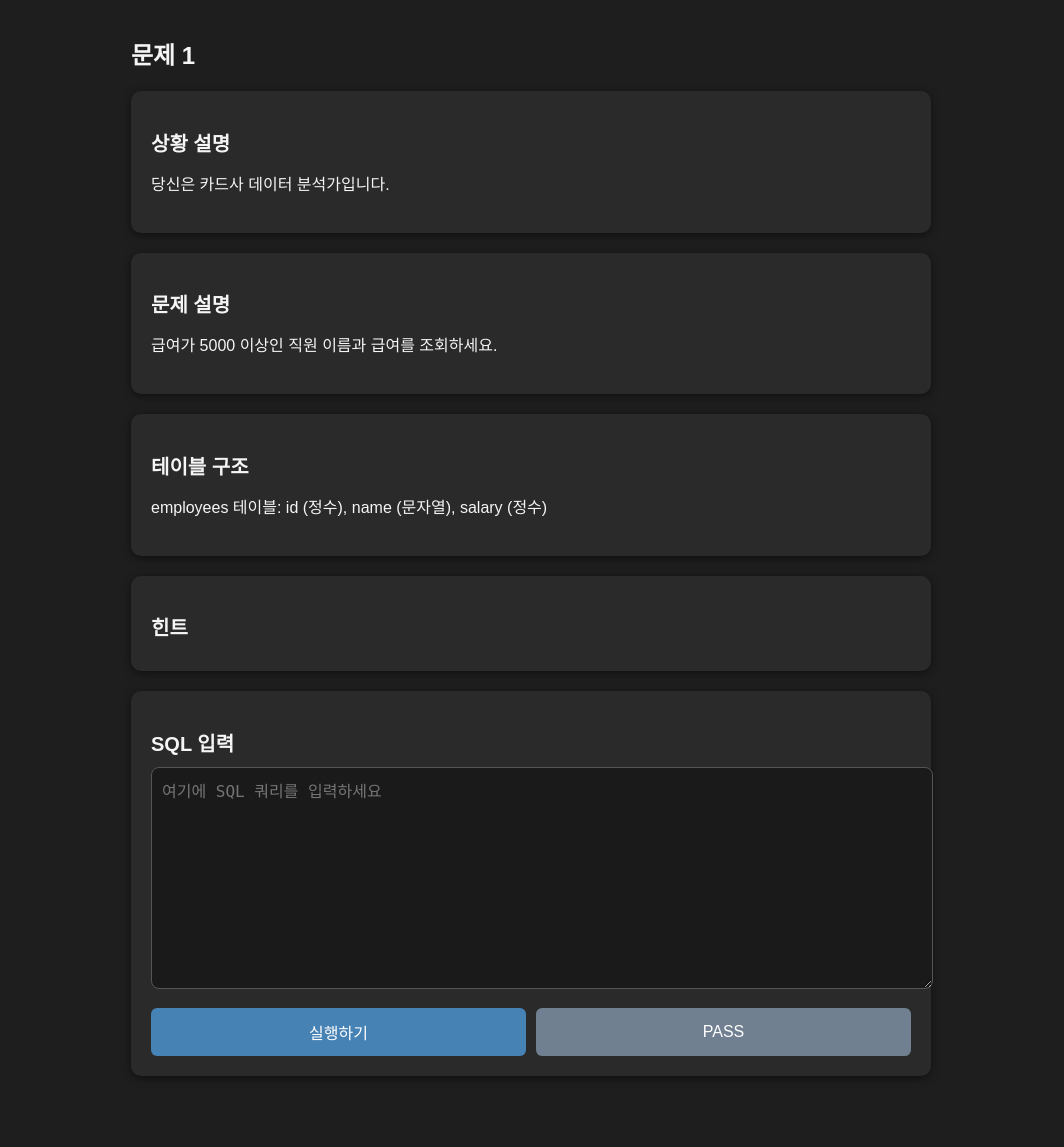
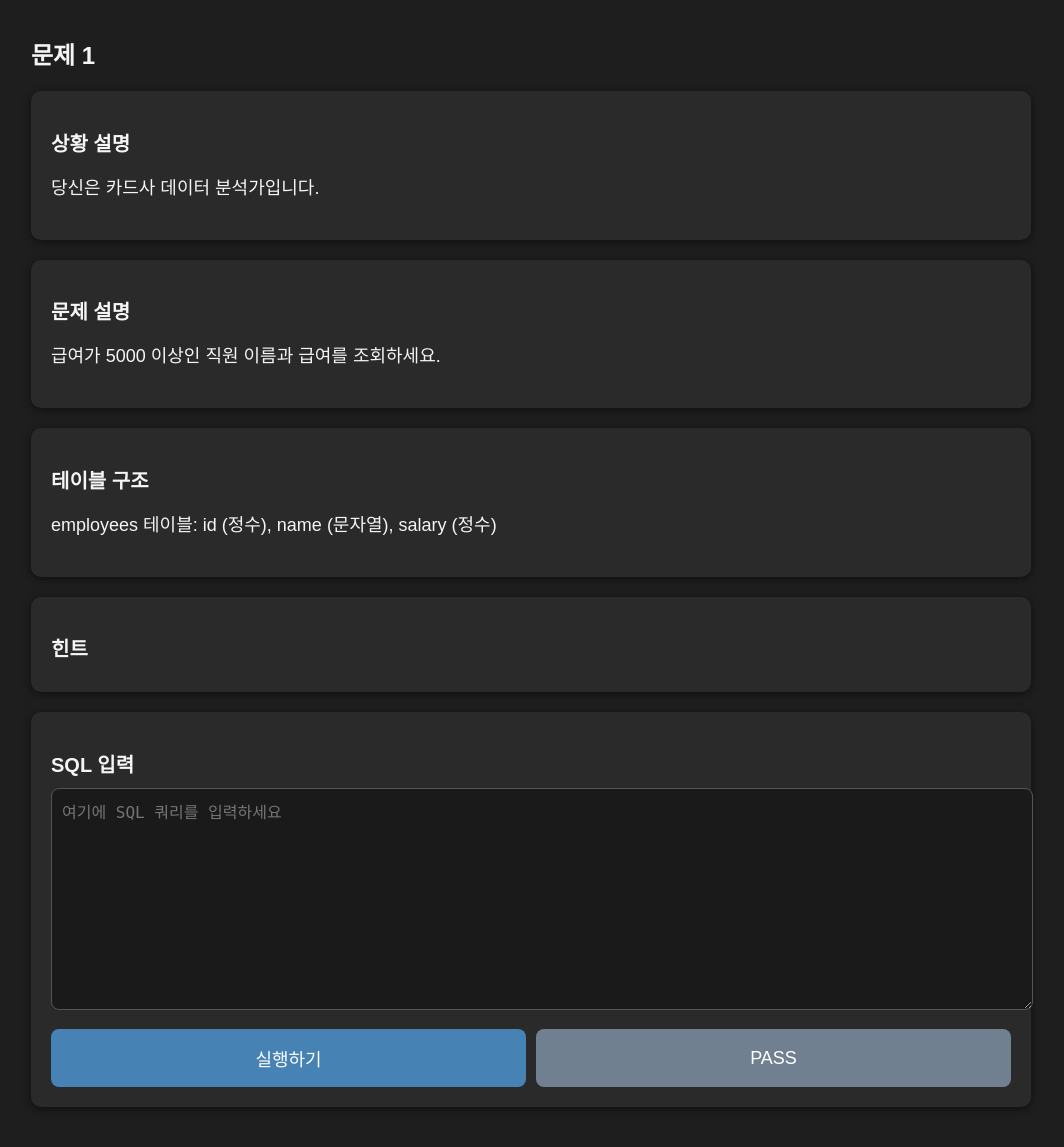
Before and after one commit to melonshoping/sql-quiz-starter, a Flask app: page /quiz/1 in a window 1280 px wide. Shown: the whole page, without its empty margins (109-1173 px from the left). Before the commit the page ends 1056 px from the top, so only its background shows below. Run offline with Flask 3, Linux system fonts and the light colour scheme.

Commit message:
Update style.css

```diff
--- a/static/style.css
+++ b/static/style.css
@@ -24,7 +24,7 @@ h2 {
 }
 
 p {
-    font-size: 16px;
+    font-size: 18px;
     line-height: 1.5;
 }
 
@@ -51,15 +51,16 @@ textarea {
     margin-top: 15px;
     display: flex;
     gap: 10px;
+    flex-wrap: wrap;
 }
 
 .btn-run, .btn-pass, .btn-start, .btn-next, .btn-hint {
     flex: 1;
     background-color: #4682B4;
     border: none;
-    padding: 12px;
-    font-size: 16px;
-    border-radius: 6px;
+    padding: 16px;
+    font-size: 18px;
+    border-radius: 8px;
     cursor: pointer;
     text-align: center;
     text-decoration: none;
@@ -85,6 +86,26 @@ textarea {
 .message {
     font-size: 18px;
     color: #FFD700;
+}
+
+.table-wrapper {
+    overflow-x: auto;
+}
+
+table {
+    width: 100%;
+    border-collapse: collapse;
+    margin-top: 15px;
+}
+
+th, td {
+    border: 1px solid #555;
+    padding: 10px;
+    text-align: center;
+}
+
+th {
+    background-color: #444;
 }
 
 .modal {
@@ -121,3 +142,11 @@ textarea {
 .close:hover {
     color: white;
 }
+
+/* PC 대응 */
+@media (min-width: 768px) {
+    .container {
+        width: 80%;
+        max-width: 1000px;
+    }
+}
```
